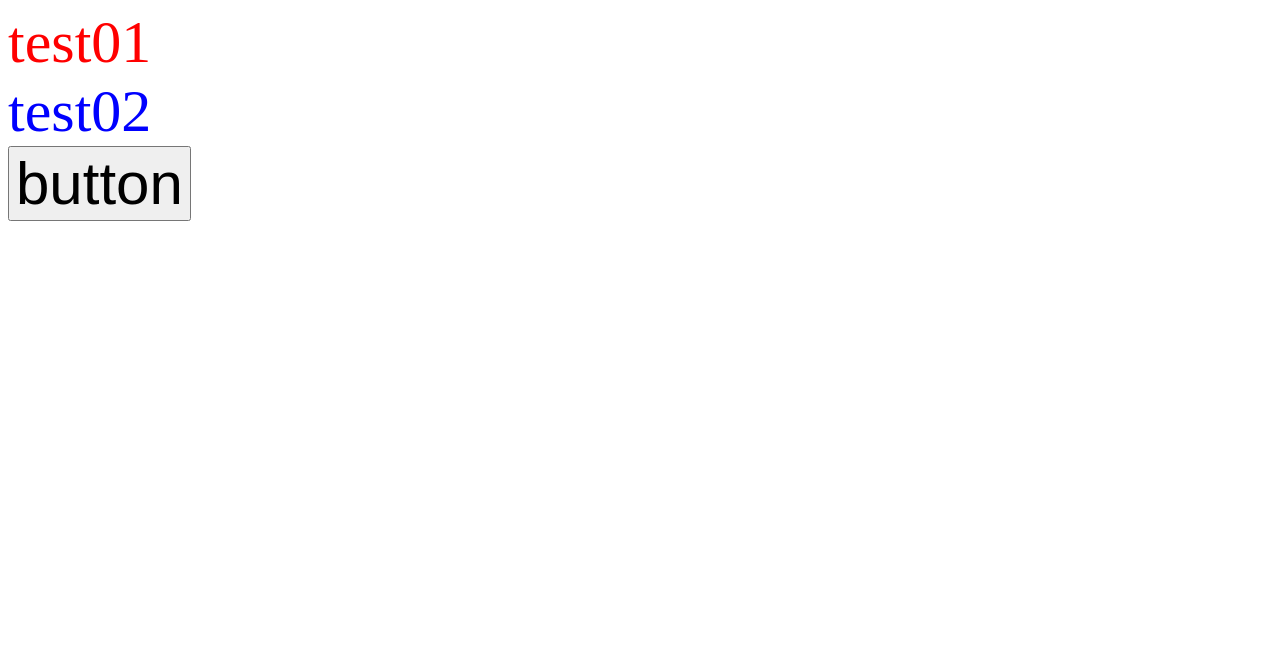
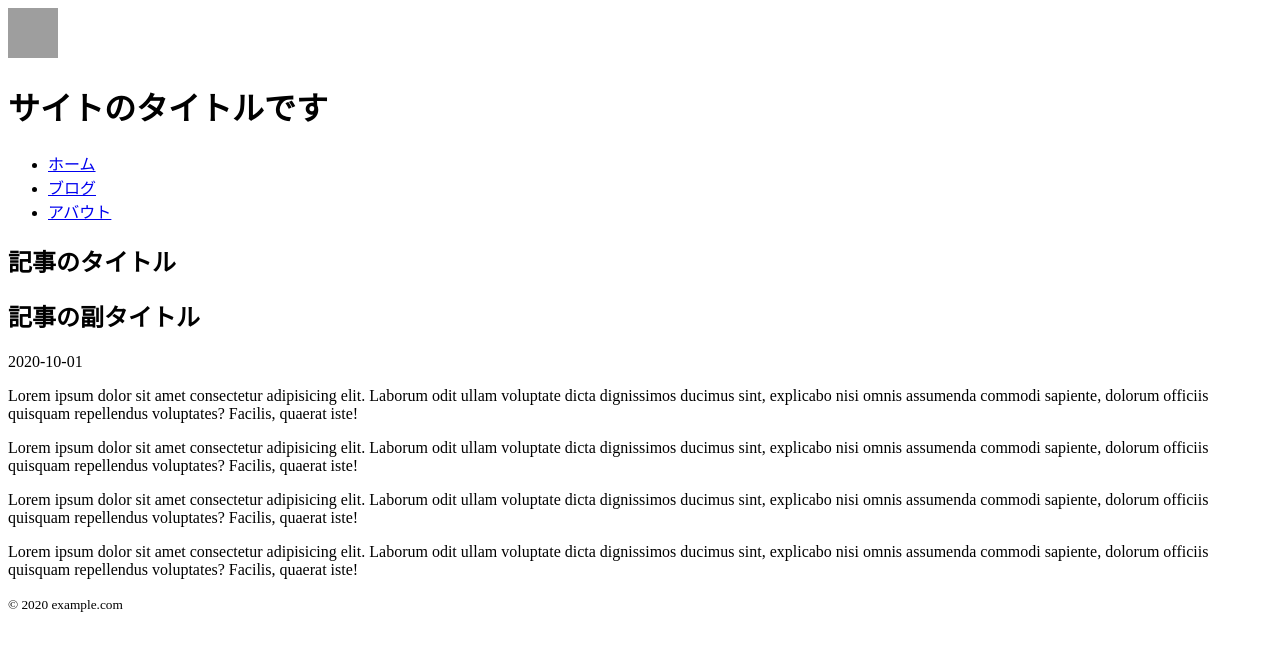
Before and after one commit to Konyee11/practice, a plain HTML site: page index.html in a window 1280 px wide. Drawn offline with Linux system fonts and the light colour scheme; grey boxes are pictures that could not be loaded.

Commit message:
Add files via upload

```diff
--- a/index.html
+++ b/index.html
@@ -3,14 +3,49 @@
 <head>
     <meta charset="UTF-8">
     <meta name="viewport" content="width=device-width, initial-scale=1.0">
-        <title>Document test</title>
-        <link rel="stylesheet" href="style.css">
+    <title>Document</title>
 </head>
 <body>
-        <div id="foo">test01</div>
-        <div id="bar">test02</div>
-        <button id="baz">button</button>
+    <header>
+        <img src="https://source.unsplash.com/random/50x50" alt="">
+        <h1>サイトのタイトルです</h1>
+        <nav>
+            <ul>
+                <li><a href="#">ホーム</a></li>
+                <li><a href="#">ブログ</a></li>
+                <li><a href="#">アバウト</a></li>
+            </ul>
+        </nav>
+    </header>
 
-        <script src="index.js"></script>
+    <main>
+        <article>
+            <header>
+                <h1>記事のタイトル</h1>
+                <h2>記事の副タイトル</h2>
+                <time datetime="2020-10-01">2020-10-01</time>
+            </header>
+            <div>
+                <p>
+                    Lorem ipsum dolor sit amet consectetur adipisicing elit. Laborum odit ullam voluptate dicta dignissimos ducimus sint, explicabo nisi omnis assumenda commodi sapiente, dolorum officiis quisquam repellendus voluptates? Facilis, quaerat iste!
+                </p>
+                <p>
+                    Lorem ipsum dolor sit amet consectetur adipisicing elit. Laborum odit ullam voluptate dicta dignissimos ducimus sint, explicabo nisi omnis assumenda commodi sapiente, dolorum officiis quisquam repellendus voluptates? Facilis, quaerat iste!
+                </p>
+                <p>
+                    Lorem ipsum dolor sit amet consectetur adipisicing elit. Laborum odit ullam voluptate dicta dignissimos ducimus sint, explicabo nisi omnis assumenda commodi sapiente, dolorum officiis quisquam repellendus voluptates? Facilis, quaerat iste!
+                </p>
+                <p>
+                    Lorem ipsum dolor sit amet consectetur adipisicing elit. Laborum odit ullam voluptate dicta dignissimos ducimus sint, explicabo nisi omnis assumenda commodi sapiente, dolorum officiis quisquam repellendus voluptates? Facilis, quaerat iste!
+                </p>
+            </div>
+        </article>
+    </main>
+
+    <footer>
+        <small>
+            &copy; 2020 example.com
+        </small>
+    </footer>
 </body>
 </html>
```
Lines whose indentation alone changed are shown as unchanged.
